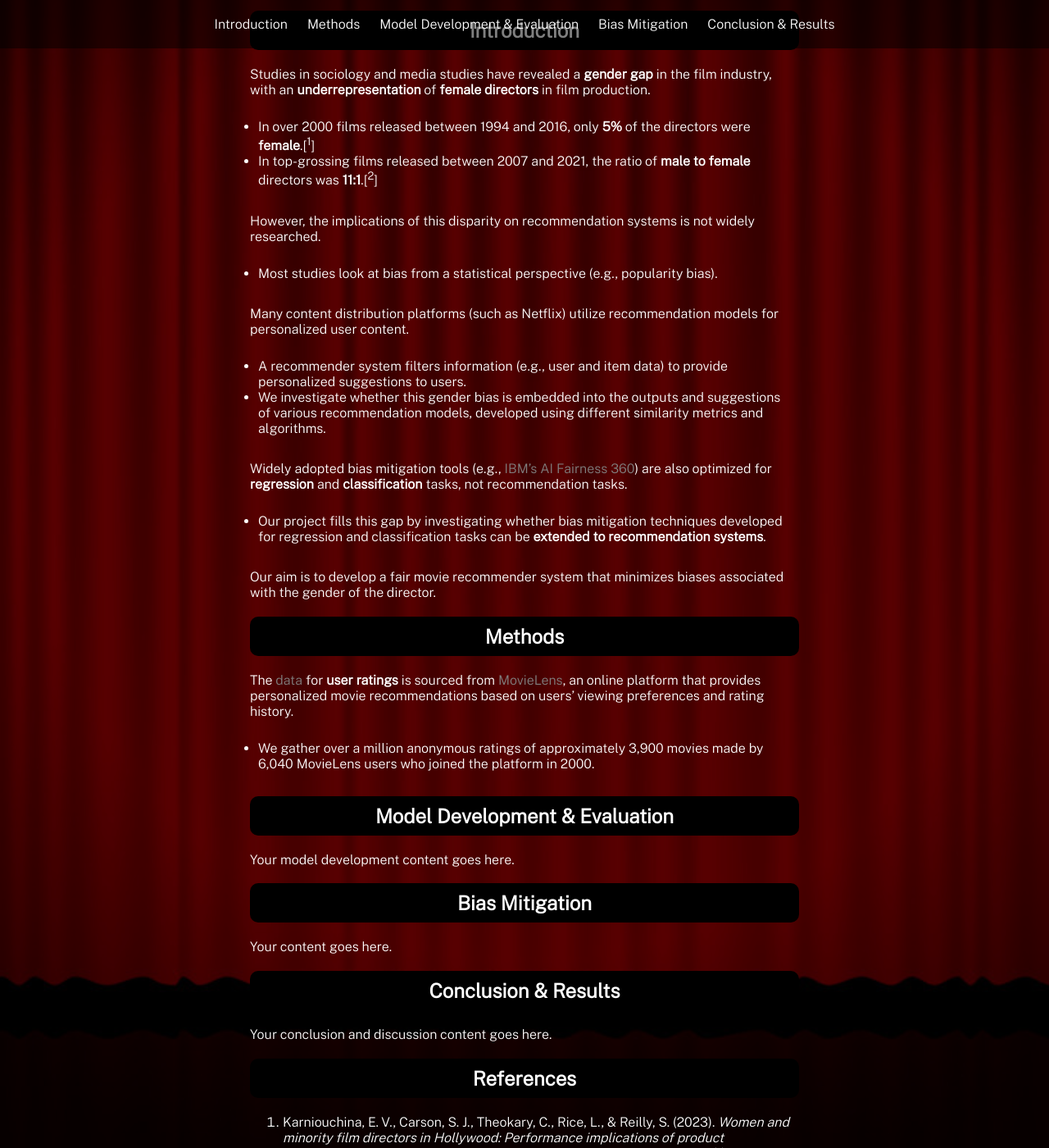
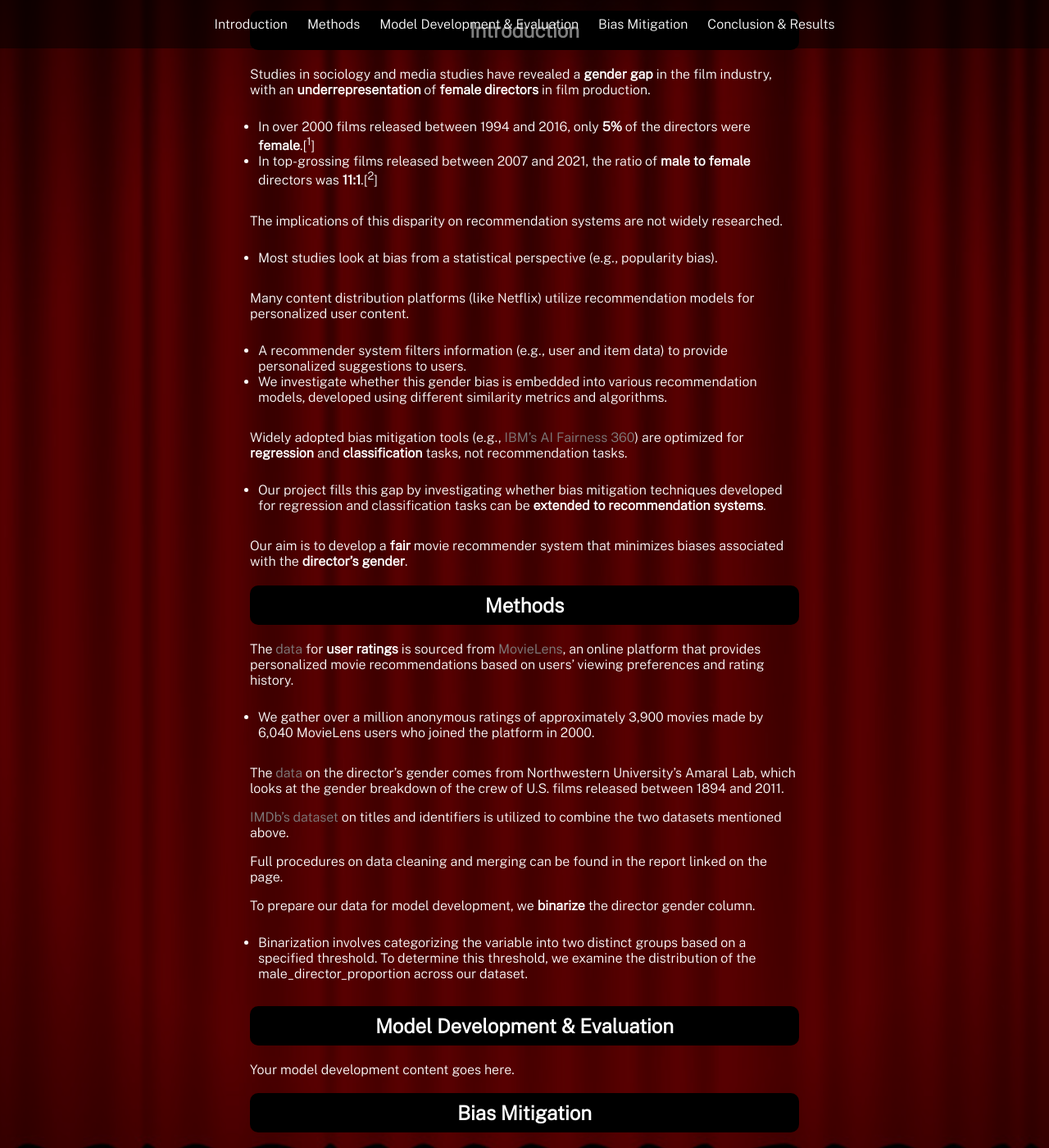
Before and after one commit to michael-garciaperez/DSC180A-Methodology-5, a Jekyll site: the page built from index.md, in a window 1280 px wide and 1400 px high, scrolled down 722 px. Shown: the whole window at 82% size. Built offline with Jekyll 4.4.1, drawn with Linux system fonts in a browser that asks for light colours.

Commit message:
Update index.md

```diff
--- a/index.md
+++ b/index.md
@@ -6,25 +6,34 @@ title: "Mitigating Director Gender Bias in Movie Recommender Systems"
 ## Introduction
 
 Studies in sociology and media studies have revealed a **gender gap** in the film industry, with an **underrepresentation** of **female directors** in film production.
--    In over 2000 films released between 1994 and 2016, only **5%** of the directors were **female**.[[^1]]
--    In top-grossing films released between 2007 and 2021, the ratio of **male to female** directors was **11:1**.[[^2]]
+-     In over 2000 films released between 1994 and 2016, only **5%** of the directors were **female**.[[^1]]
+-     In top-grossing films released between 2007 and 2021, the ratio of **male to female** directors was **11:1**.[[^2]]
 
-However, the implications of this disparity on recommendation systems is not widely researched.
--    Most studies look at bias from a statistical perspective (e.g., popularity bias).
+The implications of this disparity on recommendation systems are not widely researched.
+-     Most studies look at bias from a statistical perspective (e.g., popularity bias).
 
-Many content distribution platforms (such as Netflix) utilize recommendation models for personalized user content.
--    A recommender system filters information (e.g., user and item data) to provide personalized suggestions to users.
--    We investigate whether this gender bias is embedded into the outputs and suggestions of various recommendation models, developed using different similarity metrics and algorithms.
+Many content distribution platforms (like Netflix) utilize recommendation models for personalized user content.
+-     A recommender system filters information (e.g., user and item data) to provide personalized suggestions to users.
+-     We investigate whether this gender bias is embedded into various recommendation models, developed using different similarity metrics and algorithms.
 
-Widely adopted bias mitigation tools (e.g., [IBM's AI Fairness 360](https://aif360.readthedocs.io/en/stable/index.html)) are also optimized for **regression** and **classification** tasks, not recommendation tasks.
--    Our project fills this gap by investigating whether bias mitigation techniques developed for regression and classification tasks can be **extended to recommendation systems**.
+Widely adopted bias mitigation tools (e.g., [IBM's AI Fairness 360](https://aif360.readthedocs.io/en/stable/index.html)) are optimized for **regression** and **classification** tasks, not recommendation tasks.
+-     Our project fills this gap by investigating whether bias mitigation techniques developed for regression and classification tasks can be **extended to recommendation systems**.
 
-Our aim is to develop a fair movie recommender system that minimizes biases associated with the gender of the director.
+Our aim is to develop a **fair** movie recommender system that minimizes biases associated with the **director's gender**.
 
 ## Methods
 
 The [data](https://grouplens.org/datasets/movielens/1m/) for **user ratings** is sourced from [MovieLens](https://movielens.org/), an online platform that provides personalized movie recommendations based on users' viewing preferences and rating history.
--    We gather over a million anonymous ratings of approximately 3,900 movies made by 6,040 MovieLens users who joined the platform in 2000.
+-     We gather over a million anonymous ratings of approximately 3,900 movies made by 6,040 MovieLens users who joined the platform in 2000.
+
+The [data](https://figshare.com/articles/dataset/U_S_movies_with_gender-disambiguated_actors_directors_and_producers/4967876) on the director's gender comes from Northwestern University's Amaral Lab, which looks at the gender breakdown of the crew of U.S. films released between 1894 and 2011.
+
+[IMDb's dataset](https://datasets.imdbws.com/) on titles and identifiers is utilized to combine the two datasets mentioned above.
+
+Full procedures on data cleaning and merging can be found in the report linked on the page.
+
+To prepare our data for model development, we **binarize** the director gender column.
+-     Binarization involves categorizing the variable into two distinct groups based on a specified threshold. To determine this threshold, we examine the distribution of the male_director_proportion across our dataset.
 
 ## Model Development & Evaluation
 
```
